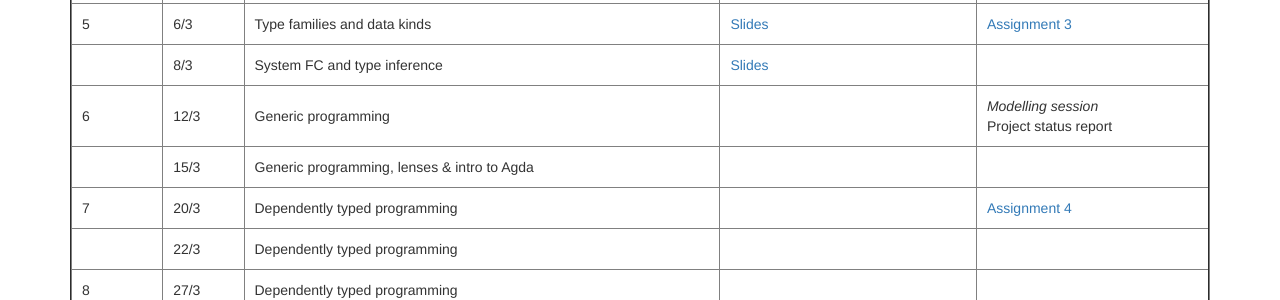
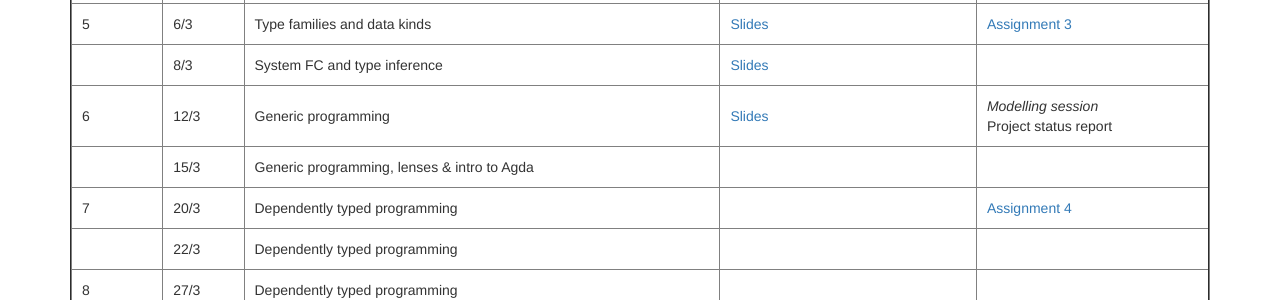
Before and after one commit to ywata/2018-AFP, a Jekyll site: the page built from schedule.html, in a window 1280 px wide and 962 px high. Shown: the part 477-777 px from the top of the window. Built offline with Jekyll 4.4.1, drawn with Linux system fonts in a browser that asks for light colours; nearby versions of some CDN libraries.

Commit message:
Added slides10.pdf

```diff
--- a/schedule.html
+++ b/schedule.html
@@ -147,7 +147,7 @@ layout: default
 
       <td>Generic programming</td>
 
-      <td></td>
+      <td><a href="doc/10-generics.pdf">Slides</a></td>
 
       <td><i>Modelling session</i>
       <br />
```
Also changed, not shown: 1 other file.
